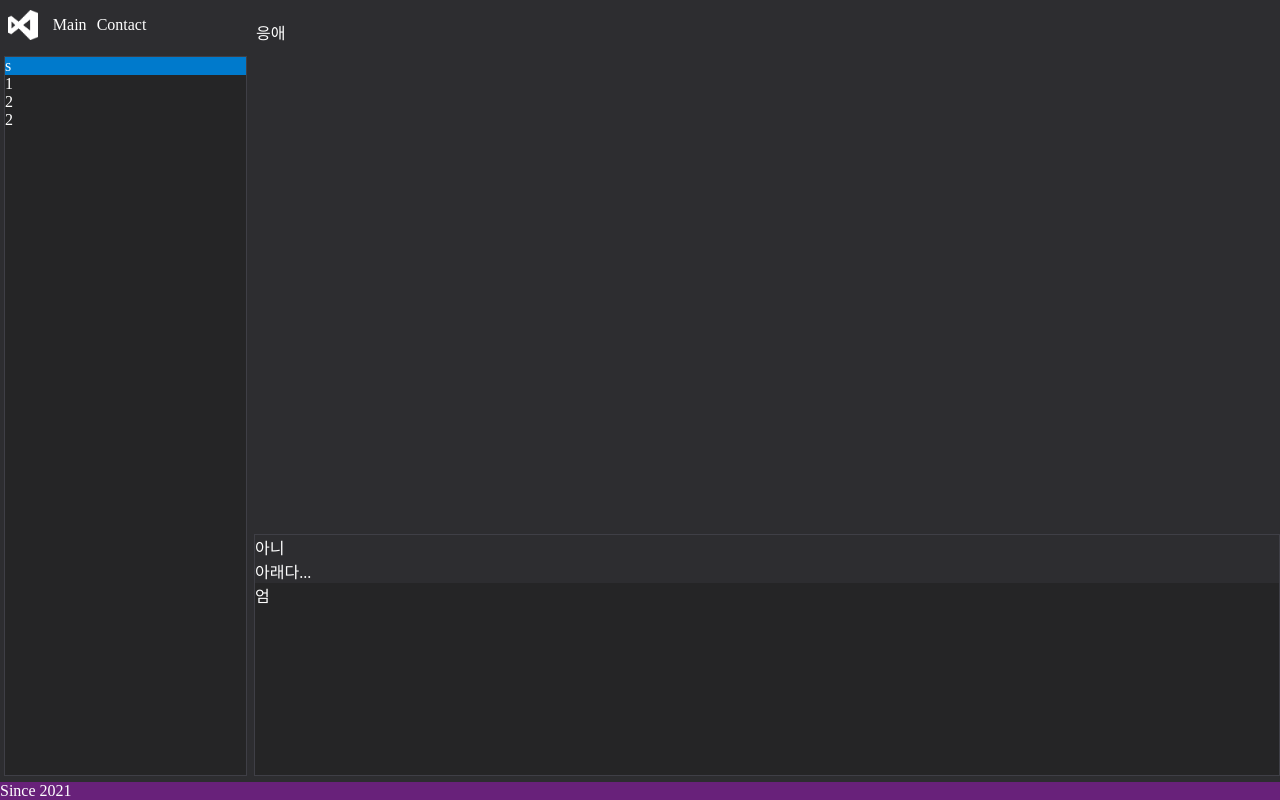
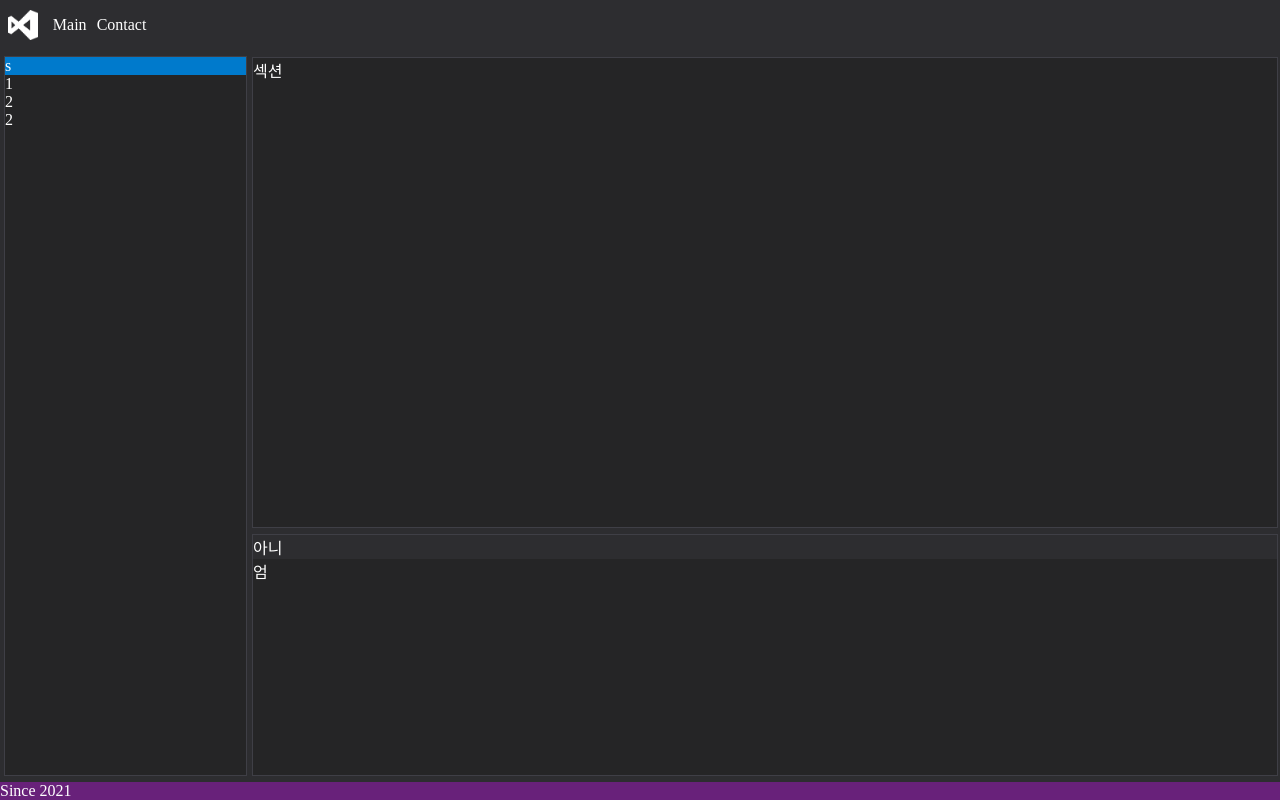
Before and after one commit to JoonSimJoon/2021portfolio, a React (Create React App) app: page / in a window 1280 px wide. Built offline with nearby package versions, Linux system fonts and the light colour scheme.

Commit message:
20210825

```diff
--- a/src/Components/Footer.jsx
+++ b/src/Components/Footer.jsx
@@ -18,7 +18,7 @@ const Wrapper = styled.div`
 width: 80%;
 height: 30%;
 bottom: 3%;
-right: 0;
+right: 2px;
 position:fixed;
 background-color:#252526;
 border: 1px solid #3f3f46;
@@ -41,9 +41,6 @@ return (
       <Graytag>
         아니
       </Graytag>
-      <Graytag>
-        아래다...
-      </Graytag>
       엄
     </Wrapper>
   </>
--- a/src/Components/Section.jsx
+++ b/src/Components/Section.jsx
@@ -3,10 +3,24 @@ import styled from "styled-components";
 import {Link} from "react-router-dom"
 import {createGlobalStyle} from 'styled-components';
 
+const Wrapper = styled.div`
+width: 80%;
+height: 58.6%;
+bottom: 34%;
+right: 2px;
+position:fixed;
+background-color:#252526;
+border: 1px solid #3f3f46;
+color:#fff;
+`;
+
+
 const Section = props => {
     return (
      <>
-
+        <Wrapper>
+        섹션
+        </Wrapper>
      </>
 );
 };
--- a/src/pages/Contact.jsx
+++ b/src/pages/Contact.jsx
@@ -7,7 +7,7 @@ class Contact extends React.Component{
     render() {
         return (
             <div style={{ marginTop: '3%', overflowX: 'auto', marginLeft:'20%' }}>
-                컨텍토
+
             </div>
         );
     }
--- a/src/pages/Main.jsx
+++ b/src/pages/Main.jsx
@@ -9,7 +9,6 @@ class Main extends React.Component{
             <>
             <div style={{ marginTop: '0%', overflowX: 'auto', marginLeft:'20%'}}>
 
-                응애
             </div>
 
 
```
